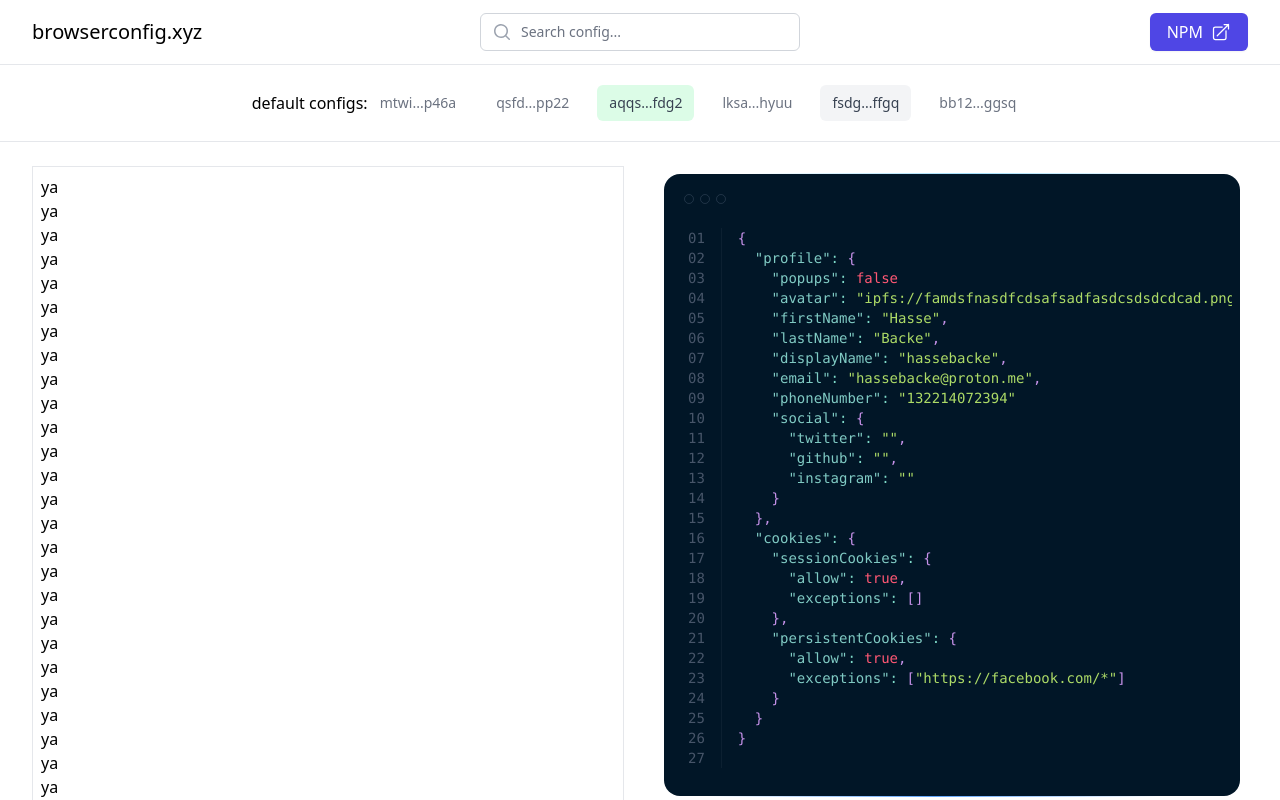
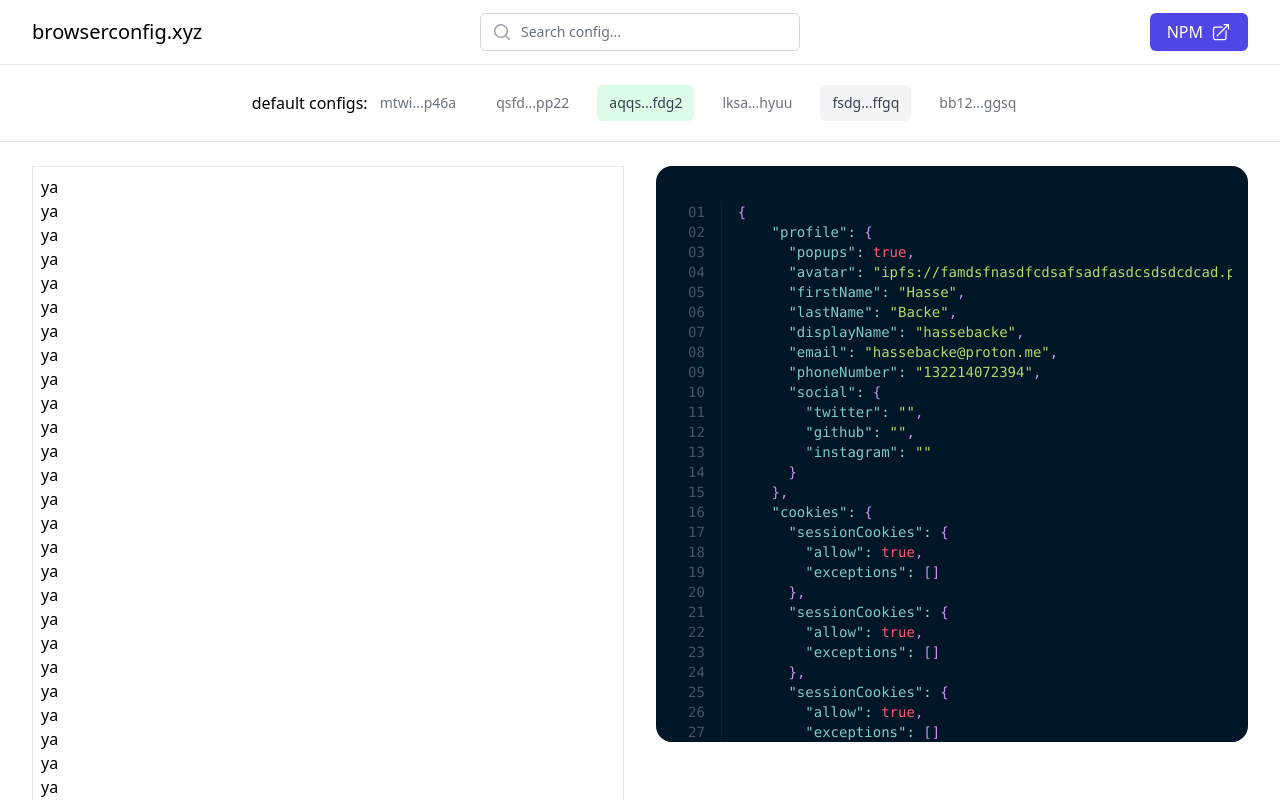
Before and after one commit to holma91/browserconfig, a Next.js app in the folder client/: page / in a window 1280 px wide. Shown: the top 800 px of the page. Built offline with nearby package versions, Linux system fonts and the light colour scheme; a web font is replaced by a local one.

Commit message:
fix scrolling inside code block

```diff
--- a/client/pages/index.tsx
+++ b/client/pages/index.tsx
@@ -16,34 +16,6 @@ const code = `export default {
     backups: ['./storage/cache.wtf'],
   },
 }`;
-
-const code2 = `{
-  "profile": {
-    "popups": false
-    "avatar": "ipfs://famdsfnasdfcdsafsadfasdcsdsdcdcad.png",
-    "firstName": "Hasse",
-    "lastName": "Backe",
-    "displayName": "hassebacke",
-    "email": "hassebacke@proton.me",
-    "phoneNumber": "132214072394"
-    "social": {
-      "twitter": "",
-      "github": "",
-      "instagram": ""
-    }
-  },
-  "cookies": {
-    "sessionCookies": {
-      "allow": true,
-      "exceptions": []
-    },
-    "persistentCookies": {
-      "allow": true,
-      "exceptions": ["https://facebook.com/*"]
-    }
-  }
-}
-`;
 
 function TrafficLightsIcon(props: any) {
   return (
@@ -74,6 +46,47 @@ function classNames(...classes: any[]) {
 
 export default function Home() {
   const active = 'aqqs...fdg2';
+  const allowPopups = true;
+
+  const code2 = `{
+    "profile": {
+      "popups": ${allowPopups},
+      "avatar": "ipfs://famdsfnasdfcdsafsadfasdcsdsdcdcad.png",
+      "firstName": "Hasse",
+      "lastName": "Backe",
+      "displayName": "hassebacke",
+      "email": "hassebacke@proton.me",
+      "phoneNumber": "132214072394",
+      "social": {
+        "twitter": "",
+        "github": "",
+        "instagram": ""
+      }
+    },
+    "cookies": {
+      "sessionCookies": {
+        "allow": true,
+        "exceptions": []
+      },
+      "sessionCookies": {
+        "allow": true,
+        "exceptions": []
+      },
+      "sessionCookies": {
+        "allow": true,
+        "exceptions": []
+      },
+      "sessionCookies": {
+        "allow": true,
+        "exceptions": []
+      },
+      "persistentCookies": {
+        "allow": true,
+        "exceptions": ["https://facebook.com/*"]
+      }
+    }
+  }
+  `;
 
   return (
     <div>
@@ -117,19 +130,19 @@ export default function Home() {
       <div className="py-6 top-24">
         <div className="top-24 mx-auto max-w-3xl sm:px-6 lg:grid lg:max-w-screen-2xl lg:grid-cols-12 lg:gap-8 lg:px-8">
           <div className="col-span-9 lg:col-span-6 block">
-            <div className="top-40 border p-2 h-screen overflow-y-scroll">
-              {[...new Array(350)].map((a) => (
+            <div className="top-40 border p-2 h-[40rem] overflow-y-scroll">
+              {[...new Array(75)].map((a) => (
                 <p key={a}>ya</p>
               ))}
             </div>
           </div>
-          <div className="col-span-3 lg:col-span-6 block ">
+          <div className="col-span-3 lg:col-span-6 block h-[36rem] overflow-y-scroll rounded-2xl bg-[#011627] ring-1 ring-white/10">
             <div className="sticky top-40 p-2">
-              <div className="relative rounded-2xl bg-[#011627] ring-1 ring-white/10 backdrop-blur p-1">
-                <div className="absolute -top-px left-20 right-11 h-px bg-gradient-to-r from-sky-300/0 via-sky-300/70 to-sky-300/0" />
-                <div className="absolute -bottom-px left-11 right-20 h-px bg-gradient-to-r from-blue-400/0 via-blue-400 to-blue-400/0" />
-                <div className="pl-4 pt-4">
-                  <TrafficLightsIcon className="h-2.5 w-auto stroke-slate-500/30" />
+              <div className="relative rounded-2xl bg-[#011627]  backdrop-blur p-1">
+                {/* <div className="absolute -top-px left-20 right-11 h-px bg-gradient-to-r from-sky-300/0 via-sky-300/70 to-sky-300/0" /> */}
+                {/* <div className="absolute -bottom-px left-11 right-20 h-px bg-gradient-to-r from-blue-400/0 via-blue-400 to-blue-400/0" /> */}
+                <div className="pl-4">
+                  {/* <TrafficLightsIcon className="h-2.5 w-auto stroke-slate-500/30" /> */}
                   <div className="mt-6 flex items-start px-1 text-sm">
                     {/* Line numbers below */}
                     <div
```
Also changed, not shown: client/config.json (added, +26 -0 lines).
